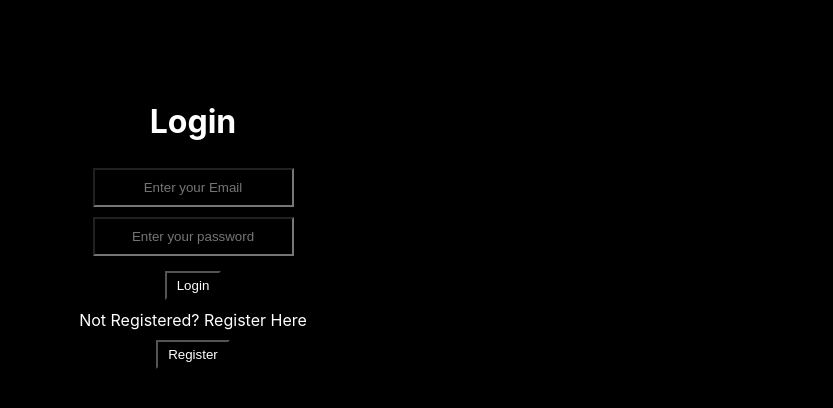
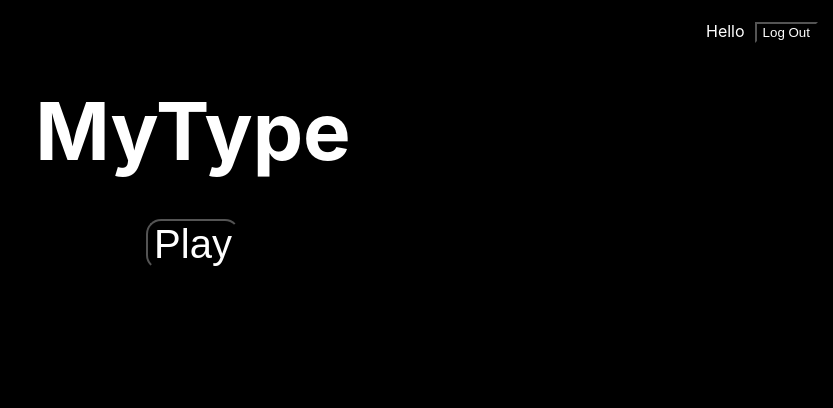
Before and after one commit to rohan-magadum29/MyType, a React (Create React App) app: page / in a window 1280 px wide. Shown: the top 408 px of the page, without its empty margins (447-1280 px from the left). Built offline with nearby package versions, Linux system fonts and the light colour scheme.

Commit message:
Imported Navbar in App.js

```diff
--- a/src/App.js
+++ b/src/App.js
@@ -7,6 +7,7 @@ import EndGame from "./components/EndGame";
 import Login from "./components/Login.js";
 import Register from "./components/Register.js"
 import { useEffect, useState } from "react";
+import Navbar from "./components/NavBar.js";
 function App() {
   const [user,setLoginUser] = useState({})
   const [statusGame, setStatusGame] = useState("home");
@@ -31,8 +32,8 @@ function App() {
       layout = <Register ChangeState={handleChangeStatusGame} props= {props}/>
       break;
     case "home":
-      if(user && user._id) {
-        layout = <Home ChangeState={handleChangeStatusGame} user = {user} props= {props}/>
+      if(user) {
+        layout = <Home ChangeState={handleChangeStatusGame} user= {user} props= {props}/>
       }
       else {
         layout = <Login ChangeState={handleChangeStatusGame} setLoginUser = {setLoginUser} props= {props}/>
@@ -41,6 +42,7 @@ function App() {
   }
   return (
     <div className="App">
+      <Navbar ChangeState={handleChangeStatusGame} user={user}/>
       {layout}
     </div>
   );
--- a/src/components/Home.js
+++ b/src/components/Home.js
@@ -1,12 +1,12 @@
 import React from "react";
 import Navbar from "./NavBar";
 import { useState } from "react";
-const Home = ({ ChangeState}) => {
+const Home = ({ ChangeState,user}) => {
 
   return (
     <div>
       <div className="home">
-        <Navbar ChangeState={ChangeState} />
+        {/* <Navbar ChangeState={ChangeState} user={user}/> */}
         <h1 className="title"> MyType </h1>
       </div>
       <div>
--- a/src/components/Login.js
+++ b/src/components/Login.js
@@ -2,6 +2,7 @@ import React,{useState} from "react"
 import axios from 'axios'
 const Login = ({ChangeState,setLoginUser}) => {
     const [user,setUser] = useState({
+        username:"",
         email:"",
         password:"",
     })
--- a/src/contexts/TimerContext.js
+++ /dev/null
@@ -1,2 +0,0 @@
-import React, {createContext, useState} from 'react';
-export const TimerContext = createContext({});
```
